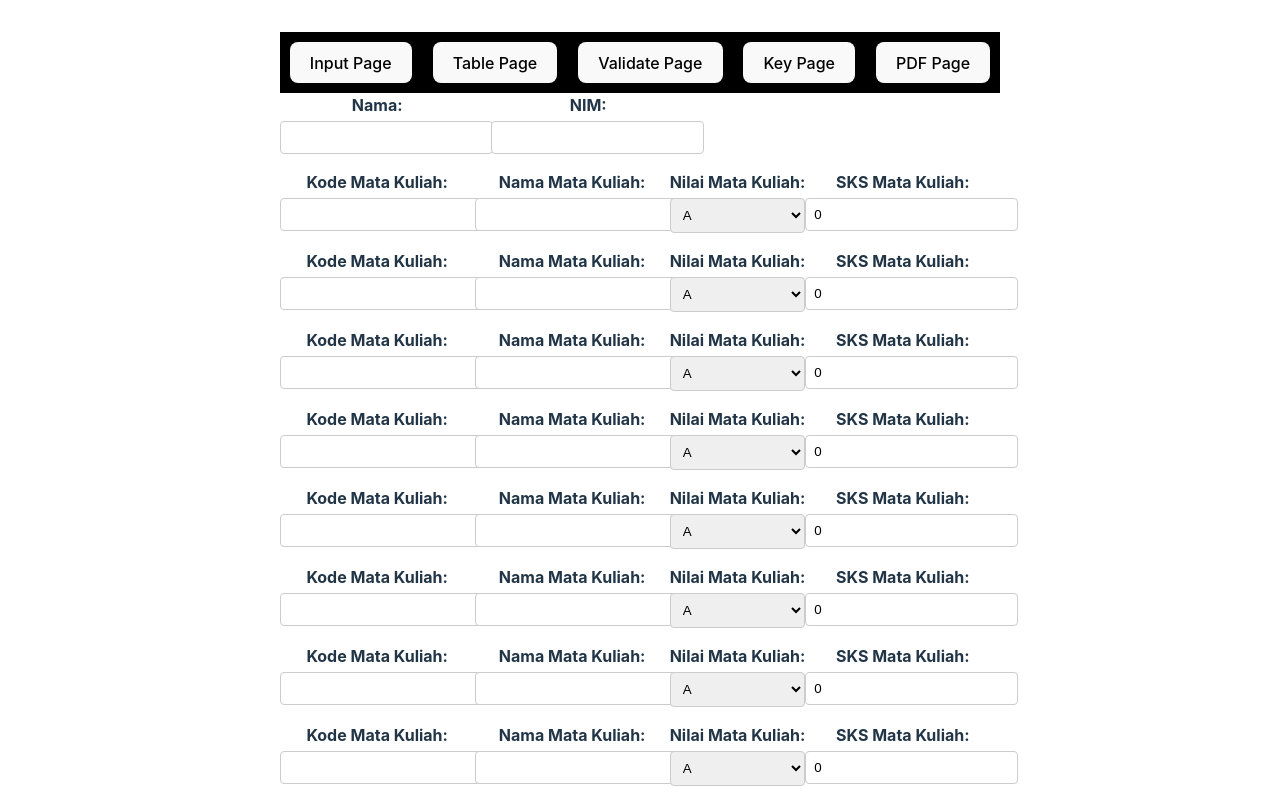
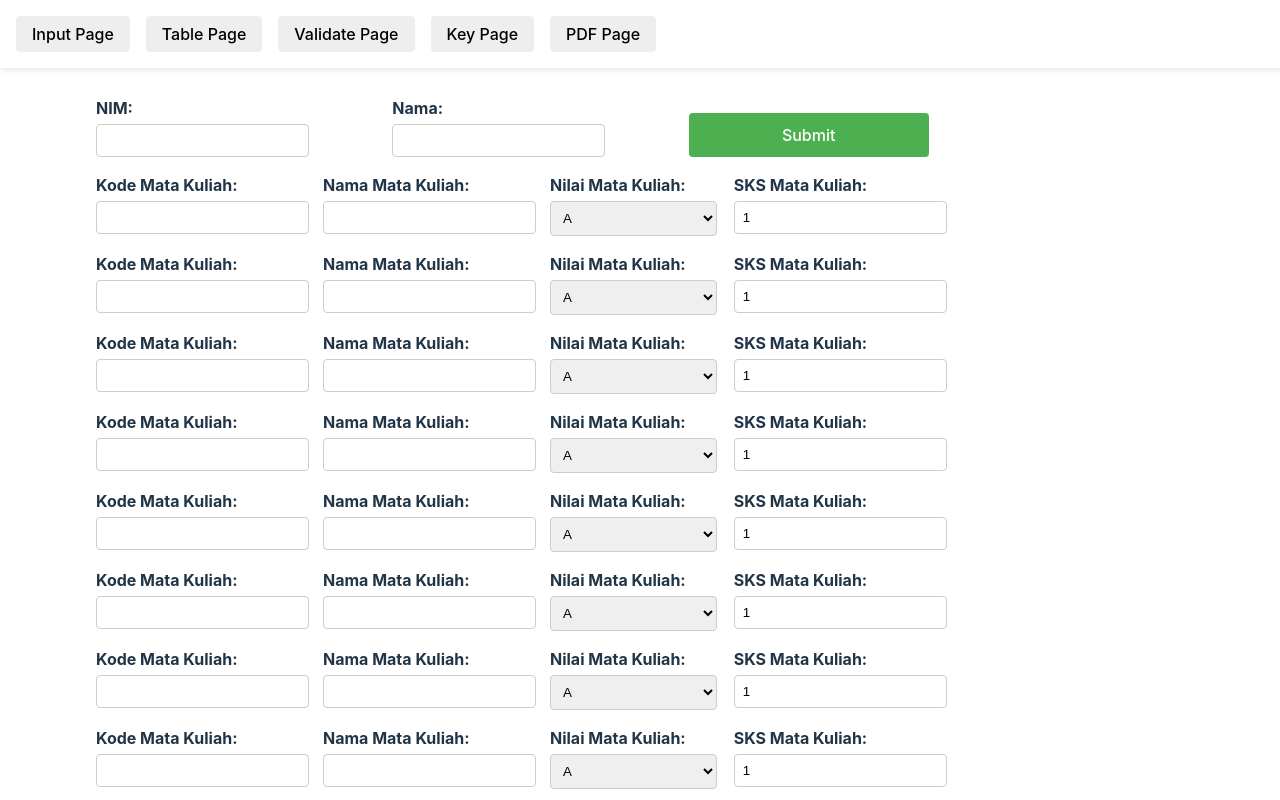
Before and after one commit to haidar2003/academic-transcript-fe, a React (Vite) app: page / in a window 1280 px wide. Shown: the top 800 px of the page. Built offline with nearby package versions, Linux system fonts and the light colour scheme.

Commit message:
chore: ui

```diff
--- a/src/App.css
+++ b/src/App.css
@@ -1,50 +1,40 @@
-#root {
-  max-width: 1280px;
-  margin: 0 auto;
-  padding: 2rem;
-  text-align: center;
+.app {
+  display: flex;
+  min-height: 100vh;
+  margin: 0;
+  flex-direction: column;
 }
 
-.title {
-  font-size: 1em;
+.header {
+  position: fixed;
+  top: 0;
+  left: 0;
+  width: 100%;
+  background-color: #fff;
+  padding: 1rem;
+  box-shadow: 0 2px 5px rgba(0, 0, 0, 0.1);
+  z-index: 10;
 }
 
-.split {
+.nav {
   display: flex;
 }
 
-.logo {
-  height: 6em;
-  padding: 1.5em;
-  will-change: filter;
-  transition: filter 300ms;
-}
-.logo:hover {
-  filter: drop-shadow(0 0 2em #646cffaa);
-}
-.logo.react:hover {
-  filter: drop-shadow(0 0 2em #61dafbaa);
+.nav-button {
+  margin-right: 1rem;
+  padding: 0.5rem 1rem;
+  border: none;
+  border-radius: 4px;
+  background-color: #eee;
+  cursor: pointer;
+  transition: background-color 0.2s ease;
 }
 
-@keyframes logo-spin {
-  from {
-    transform: rotate(0deg);
-  }
-  to {
-    transform: rotate(360deg);
-  }
+.nav-button:hover {
+  background-color: #ddd;
 }
 
-@media (prefers-reduced-motion: no-preference) {
-  a:nth-of-type(2) .logo {
-    animation: logo-spin infinite 20s linear;
-  }
+.page-container {
+  flex: 1;
+  padding: calc(80px + 1rem);
 }
-
-.card {
-  padding: 2em;
-}
-
-.read-the-docs {
-  color: #888;
-}
--- a/src/App.jsx
+++ b/src/App.jsx
@@ -10,15 +10,42 @@ function App() {
  const [page, setPage] = useState('InputPage');
 
  return (
-    <div className='App'>
-      <header style={{backgroundColor: 'black', color: 'white', display: 'flex', justifyContent: 'space-between', padding: '10px', fontWeight: 'bold'}}>
-          <button onClick={() => setPage('InputPage')}>Input Page</button>
-          <button onClick={() => setPage('TablePage')}>Table Page</button>
-          <button onClick={() => setPage('ValidatePage')}>Validate Page</button>
-          <button onClick={() => setPage('KeyPage')}>Key Page</button>
-          <button onClick={() => setPage('PDFPage')}>PDF Page</button>
+   <div className="app">
+     <header className="header">
+       <nav className="nav">
+         <button
+           className="nav-button"
+           onClick={() => setPage('InputPage')}
+         >
+           Input Page
+         </button>
+         <button
+           className="nav-button"
+           onClick={() => setPage('TablePage')}
+         >
+           Table Page
+         </button>
+         <button
+           className="nav-button"
+           onClick={() => setPage('ValidatePage')}
+         >
+           Validate Page
+         </button>
+         <button
+           className="nav-button"
+           onClick={() => setPage('KeyPage')}
+         >
+           Key Page
+         </button>
+         <button
+           className="nav-button"
+           onClick={() => setPage('PDFPage')}
+         >
+           PDF Page
+         </button>
+       </nav>
      </header>
-      <div className='page'>
+     <div className="page-container">
        {(page === 'InputPage') && <InputPage />}
        {(page === 'TablePage') && <TablePage />}
        {(page === 'ValidatePage') && <ValidatePage />}
--- a/src/pages/InputPage.css
+++ b/src/pages/InputPage.css
@@ -7,25 +7,27 @@
   .student-form-container {
     display: flex;
     flex-direction: row;
-    gap: 1rem;
+    gap: 2rem;
+    align-items:end;
+    justify-content: space-between;
   }
 
   .subject-form-container {
     display: flex;
     flex-direction: row;
-    gap: 0rem;
+    gap: 2rem;
   }
 
   .student-form-container label,
   .subject-form-container label {
     display: block;
     margin-bottom: 0.25rem;
+    margin-right: 1rem;
     font-weight: bold;
   }
 
   .student-form-container input,
-  .subject-form-container input,
-  .subject-form-container select {
+  .subject-form-container input {
     width: 100%;
     padding: 0.5rem;
     border: 1px solid #ccc;
@@ -33,10 +35,13 @@
 
   }
 
-  input {
-    width: 300;
+  .subject-form-container select {
+    width: 110%;
+    padding: 0.5rem;
+    border: 1px solid #ccc;
+    border-radius: 4px;
+
   }
-
 
   button[type="submit"] {
     background-color: #4CAF50;
@@ -45,6 +50,7 @@
     border: none;
     border-radius: 4px;
     cursor: pointer;
+    width: 15rem;
   }
 
   button[type="submit"]:hover {
--- a/src/pages/InputPage.jsx
+++ b/src/pages/InputPage.jsx
@@ -7,7 +7,7 @@ function InputPage() {
     kodeMataKuliah: '',
     namaMataKuliah: '',
     nilaiMataKuliah: 'A',
-    sksMataKuliah: '0'
+    sksMataKuliah: '1'
   });
 
   const [student, setStudent] = useState(
@@ -127,6 +127,16 @@ function InputPage() {
         <div className="transcript-form-container">
             <div className="student-form-container">
                 <div>
+                    <label htmlFor='NIMMahasiswa'>NIM:</label>
+                    <input
+                    type="text"
+                    id='NIMMahasiswa'
+                    name="NIMMahasiswa"
+                    value={student.NIMMahasiswa}
+                    onChange={handleChangeStudent}
+                    />
+                </div>
+                <div>
                     <label htmlFor='namaMahasiswa'>Nama:</label>
                     <input
                     type="text"
@@ -137,14 +147,7 @@ function InputPage() {
                     />
                 </div>
                 <div>
-                    <label htmlFor='NIMMahasiswa'>NIM:</label>
-                    <input
-                    type="text"
-                    id='NIMMahasiswa'
-                    name="NIMMahasiswa"
-                    value={student.NIMMahasiswa}
-                    onChange={handleChangeStudent}
-                    />
+                  <button type="submit">Submit</button>
                 </div>
             </div>
 
@@ -194,15 +197,13 @@ function InputPage() {
                   name="sksMataKuliah"
                   value={subject.sksMataKuliah}
                   onChange={(e) => handleChangeSubject(index, e)}
-                  min={0}
+                  min={1}
                 />
               </div>
             </div>
           </div>
           ))}
-        <br/>
         </div>
-        <button type="submit">Submit</button>
       </form>
   );
 };
--- a/src/pages/ValidatePage.css
+++ b/src/pages/ValidatePage.css
@@ -2,6 +2,7 @@
     max-width: 600px;
     margin: 0 auto;
     padding: 20px;
+    padding-right: 40px;
     background-color: #f5f5f5;
     border-radius: 8px;
     box-shadow: 0 2px 4px rgba(0, 0, 0, 0.1);
```
Lines whose indentation alone changed are shown as unchanged.
